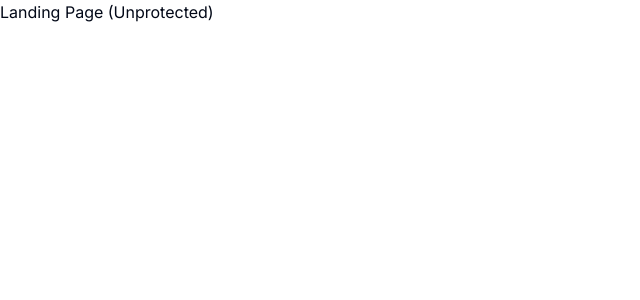
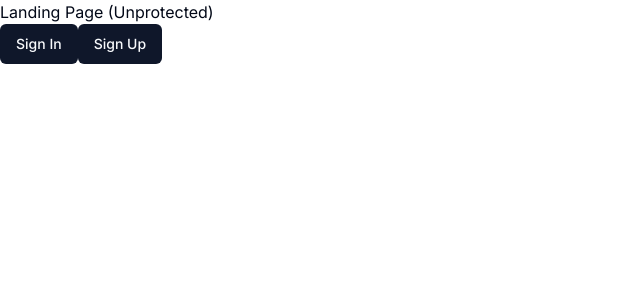
Before and after one commit to sameerdewan/redisetlaunch, a Next.js app: page / in a window 1280 px wide. Shown: the top 300 px of the page, without its empty margins (0-640 px from the left). Built offline with nearby package versions, Linux system fonts and the light colour scheme.

Commit message:
integrate clerk for ease of auth

```diff
--- a/app/(dashboard)/(routes)/dashboard/page.tsx
+++ b/app/(dashboard)/(routes)/dashboard/page.tsx
@@ -1,9 +1,14 @@
 import React from "react";
+import {UserButton} from "@clerk/nextjs";
+import {URLs} from "@/lib/urls";
 
 const DashboardPage: React.FC = () => {
     // Returned UI
     return (
-        <p>Dashboard Page (Protected)</p>
+        <div>
+            <p>Dashboard Page (Protected)</p>
+            <UserButton afterSignOutUrl={URLs.landing}/>
+        </div>
     );
 };
 
--- a/app/(landing)/page.tsx
+++ b/app/(landing)/page.tsx
@@ -1,10 +1,21 @@
 import React from 'react';
+import Link from "next/link";
+import {URLs} from "@/lib/urls";
+import {Button} from "@/components/ui/button";
 
 const LandingPage: React.FC = () => {
     // Returned UI
     return (
         <div>
             Landing Page (Unprotected)
+            <div>
+                <Link href={URLs.signIn}>
+                    <Button>Sign In</Button>
+                </Link>
+                <Link href={URLs.signUp}>
+                    <Button>Sign Up</Button>
+                </Link>
+            </div>
         </div>
     );
 };
--- /dev/null
+++ b/lib/urls.ts
@@ -0,0 +1,5 @@
+export const URLs = {
+    signIn: '/sign-in',
+    signUp: '/sign-up',
+    landing: '/'
+};
```
